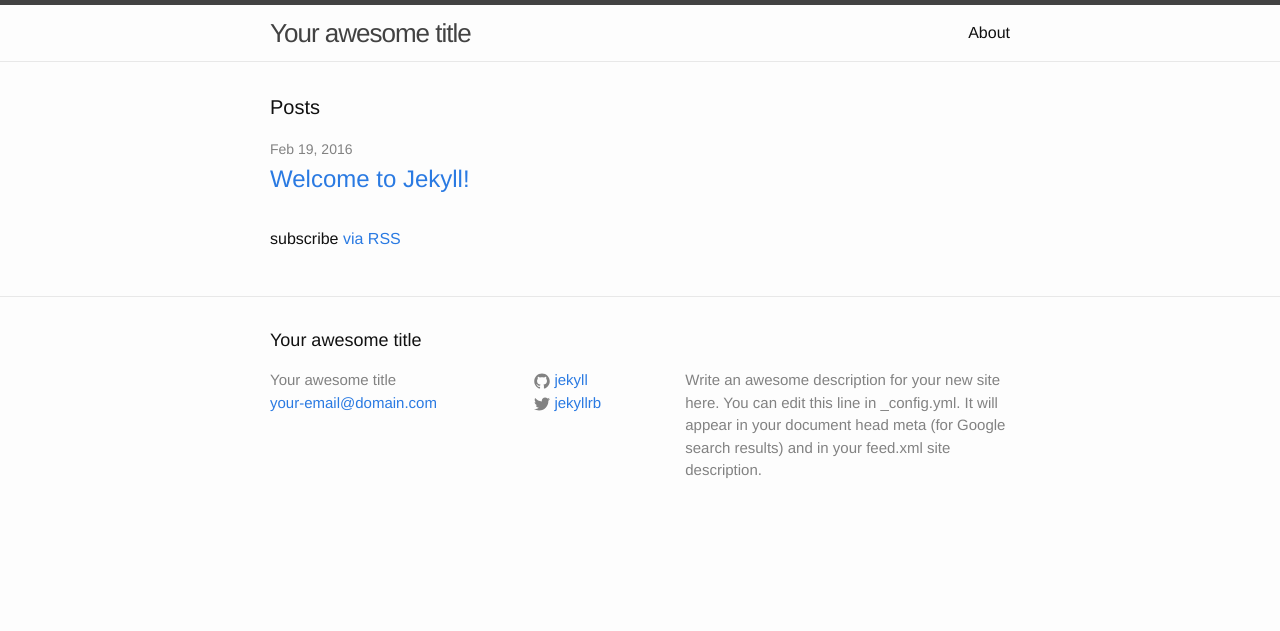
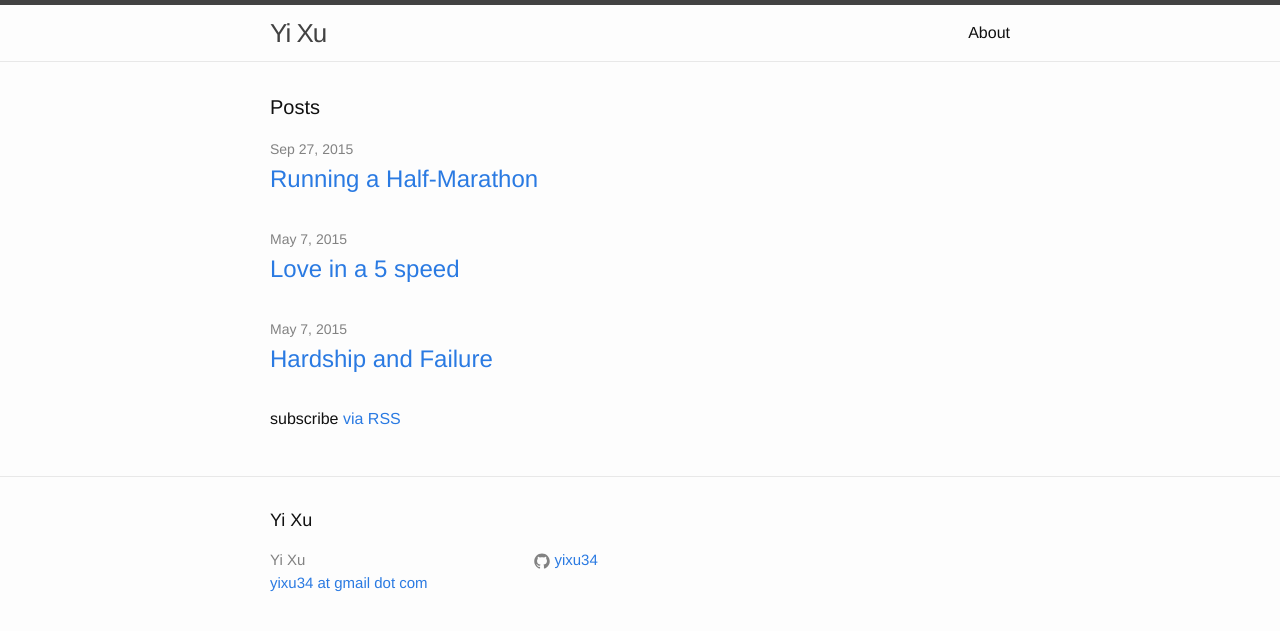
Before and after one commit to yixu34/yixu34.github.io, a Jekyll site: the page built from index.html, in a window 1280 px wide. Shown: the top 631 px of the page. Built offline with Jekyll 4.4.1, drawn with Linux system fonts in a browser that asks for light colours; part of the change alters nothing that is shown.

Commit message:
Porting posts from wordpress

```diff
--- a/_config.yml
+++ b/_config.yml
@@ -6,16 +6,16 @@
 # 'jekyll serve'. If you change this file, please restart the server process.
 
 # Site settings
-title: Your awesome title
-email: your-email@domain.com
-description: > # this means to ignore newlines until "baseurl:"
-  Write an awesome description for your new site here. You can edit this
-  line in _config.yml. It will appear in your document head meta (for
-  Google search results) and in your feed.xml site description.
+title: Yi Xu
+email: yixu34 at gmail dot com
+#description: > # this means to ignore newlines until "baseurl:"
+#  Write an awesome description for your new site here. You can edit this
+#  line in _config.yml. It will appear in your document head meta (for
+#  Google search results) and in your feed.xml site description.
 baseurl: "" # the subpath of your site, e.g. /blog
-url: "http://yourdomain.com" # the base hostname & protocol for your site
-twitter_username: jekyllrb
-github_username:  jekyll
+url: "http://yixu34.github.io" # the base hostname & protocol for your site
+#twitter_username: jekyllrb
+github_username:  yixu34
 
 # Build settings
 markdown: kramdown
--- /dev/null
+++ b/_posts/2015-05-07-hardship-and-failure.markdown
@@ -0,0 +1,79 @@
+---
+layout: post
+title:  "Hardship and Failure"
+date:   2015-05-07 12:00:00 -0800
+categories: hardship failure suffering life
+---
+
+There are innumerable quotes out there about conquering hardship and failure. Nietzsche and various pop stars will tell you “what
+doesn’t kill you makes you stronger”. You read stories of entrepreneurs who were on the verge of bankruptcy, of inventors who
+failed time and time again, only to prove the doubters wrong and become wildly successful in the end. Like many others, I find
+these quotes to be very uplifting given that life is in fact not always easy or fair. Bad things happen, and we all find examples
+of our fellow humans prevailing in the face of adversity to be comforting, because we want to believe that we too could rise to
+the occasion if needed. However, we must be aware that these aphorisms (which I will refer to as the Narrative of Humanity) play
+off our emotions and may cause us to behave irrationally, whereas taking statistical realities into account can result in more
+prudent decisions.
+
+We see hardship as a catalyst for escaping complacency or unfavorable situations. But just as intimidation is not the ideal form
+of persuasion, hardship is not the ideal motivator of change. While hardship can change your perspective and realign your goals,
+it does so at the expense of your physical, emotional, or financial health. And sometimes, it comes with no benefits and only
+costs. Suppose you grew up in a broken home, with one or both parents being alcoholics. You worked two jobs while in high school
+to support yourself and your little brother, all while graduating at the top of your class and going on to becoming a successful
+doctor, lawyer, CEO, or what have you. Your difficult upbringing gave you trust issues and a chip on your shoulder, but it also
+taught you about hard work and service to others. If this sounds like you, then you are most likely not real and are instead a
+television character, and I have a future as a writer. Here’s a more likely version: you sacrificed your time with friends and
+becoming socially adjusted; your money providing for your brother because your parents cannot; your physical health from the long
+hours of work and study; and your emotional well-being from seeing your parents fight, thus forcing you to go through all of this.
+And to top it off, you are…completely average. You’re no better than your peers, yet you still have the aforementioned baggage,
+thereby making your life strictly worse than anyone else’s. And why wouldn’t it be? It may be possible that your situation lights
+a fire inside of you and propels you to overcompensate (like the TV character), but I would say it’s far more plausible that you
+would perform worse compared to an unencumbered version of yourself. But not only is this scenario less interesting, it’s also
+just plain depressing. Instead, we prefer the TV character version that indulges our romanticization of the underdog. If suffering
+is a part of life, we do not want to see examples of people who had nothing to show for it. It just wouldn’t play nicely into the
+Narrative of Humanity that we’ve constructed.
+
+There is an economic corollary to the thought that bad things beget the good. Unfortunately it’s a fallacy, namely the broken
+window fallacy. Taking the broken window fallacy to its logical extreme would mean that we could arrive at economic prosperity by
+destroying all of our assets. And taking “what doesn’t kill you makes you stronger” to its logical extreme would mean that
+physical and emotional torture would make you Superman. You may object to the dealing in absolutes, which I can understand.
+However, I find even small steps in those directions to be undesirable. Wealth and happiness are both things that we seek in life.
+I would not want to put a dent in my car as a motivator for me to make more money any more than I would wish for a more difficult
+childhood as a motivator for me to be a kinder person.
+
+Failure can be thought of as the subset of hardship that we inflict upon ourselves for attempting to realize our goals. Persisting
+towards goals is virtuous since humanity would be in a far lesser place otherwise. What disturbs me though is that some people
+have almost built a cult of failure, as if failure is itself something to be revered. In the startup world, you hear about
+“failing fast”. People will tell you to love failure, and that if you haven’t ever failed then you haven’t learned anything. But
+that’s just it – failure is a means of learning, which is a tool for success but is not success itself. Consider a hypothetical
+scenario where two parallel universe twins each founded companies that ended up being equally successful, but the second twin did
+so with fewer failures along the way (perhaps due to small stroke of luck). I would certainly prefer to be the second twin here.
+You may rationalize this by saying that the first twin’s additional failures “taught him more” or “made him a better person”, but
+these are subjective benefits. I could certainly counter with subjective costs like emotional stress, as any founder who has woken
+up every morning wondering how to keep the company afloat can attest to. And there are certainly objective costs, which include
+time and money thrown down a rat hole. So if you were to control for the outcome, then it should be clear that failure is a bad
+thing. Of course, we often can’t control for or predict outcomes, and taking this conclusion literally and opting for a strategy
+that blindly avoids failure is shortsighted to say the least. But in the case of founding a startup where failure is far more
+likely and the financial and emotional toll can range from painful to downright ruinous, I would have a hard time telling people
+to love failure with a straight face.
+
+It’s important to remember that success, not failure, is the ultimate goal. We merely tolerate failure as a price to pay for
+success. If we took away all success and had only failure in life, then we would be lost. We do not admire people who have only
+ever known failure – we hate, mock, and pity them. We admire people who achieve success eventually, whether it means they got it
+right on the first try or they failed a hundred times before doing so. We look to the scrappy and determined person who stays in
+the game long enough to win big because that expands the pool of people who can be successful. Otherwise, success would be an
+exclusive club only for the lucky, privileged, or gifted, which is another notion that would not sit well with us and would
+conflict with the Narrative of Humanity.
+
+I offer these thoughts as counterpoints and an alternative perspective to mainstream beliefs that I find to be tired and cliched.
+It’s not to say that these mainstream sayings are entirely without merit, but I do think that we look to them more often than we
+should, as if we were intellectually papering over things. The truth is that setbacks and hardships do have an impact on people’s
+well-being, and the Narrative of Humanity simply does not apply to most people. It bothers me when I see someone who has suffered
+in life and sheepishly says that his troubled past made him a better person when he clearly would be better off if he had grown up
+without such hardships. The reality of suffering is that most people who have had disadvantaged upbringings continue to lead
+disadvantaged lives. There are certainly prominent counterexamples, but that doesn’t mean I’ll be placing my bets on someone who
+grew up in the hood any time soon. It also eats away at a nerve every time someone tells me that “at least I learned something”
+from my startup failure – pithy remarks like that suggest that the person does not understand the toll that failure takes on a
+person. The reality of failure is that most people who attempt great things will fail. However, there’s nothing wrong with that. I
+would say that being a good person, friend, or employee is a great success in its own right. For most of us, it is a wiser choice
+to enjoy these everyday foundational successes, rather than deluding ourselves into thinking that we are destined for incredible
+outcomes and setting ourselves up for bitterness and disappointment.
--- /dev/null
+++ b/_posts/2015-06-02-love-in-a-5-speed.markdown
@@ -0,0 +1,54 @@
+---
+layout: post
+title:  "Love in a 5 speed"
+date:   2015-05-07 12:00:00 -0800
+categories: valentine miata car driving poem
+---
+
+I decided to be lazy and repost a poem I wrote about my Miata.  I wrote this around Valentine’s Day on 2014 in a spontaneous bout
+of romantic inspiration.  Enjoy.
+
+**Love in a 5 speed**
+
+I wake up on a Saturday morning, sunshine piercing the clouds
+Birds singing, the ground still wet from last night’s rain
+I think of leaving this warm, comfortable bed and going somewhere, anywhere
+Today could be like watching every single movie I’ve ever watched
+I know I need only walk to the curb, and you will be there
+
+I look at you, with raindrops on your hood, sleeping in as you like to do on weekends
+I smile as I walk up to you.  “Wake up!”, I say.  “Let’s go for a drive!”
+You’re still groggy from your slumber, but you know this is what you were made for
+The key turns, the engine starts.  Into first gear
+Off we go, on our adventure
+
+The highway is sparse, so different from during the week!
+Hands gripping the wheel, the feeling of freedom and being one with the road
+Shift to top gear.  The engine sings like a love song
+Passing other cars like they were street signs.  We do our dance in and out of lanes
+What a nimble and beautiful partner you are
+
+I keep thinking I was supposed to go on a hike, or visit the city, or see an old friend
+But those were just excuses to be with you
+You truly make it about the journey and not the destination
+Every trip back home is just the start of longing for the next one
+
+The sun is setting and the air is chilly.  It’s been a good day, but it’s time to go home
+Your headlights flip up.  The night is so lonely and tranquil
+I feel weary, and want to return to my bed
+The exit is in sight.  Home is close!
+But I want just one last dance with you
+
+Downshift to fourth. Vroom.
+Downshift to third. Vroom!
+Heel-toe downshift to second. VROOOOOOM!!!
+I zip through the corner and your tires slip
+We laugh together, and just when you think you can’t take anymore I steer us back on course
+We’ve done this a hundred times before, but my heart still races every time
+
+We pull up to the curb
+Headlights off, engine off.  I know you want to keep going, but I’m only human
+I step out and walk back to the house, but I’m in no hurry
+I turn and look at you as I’m walking, smiling at you just as I did in the morning
+I climb into bed and close my eyes, replaying the day in my mind
+Until next time.
--- /dev/null
+++ b/_posts/2015-09-27-running-a-half-marathon.markdown
@@ -0,0 +1,75 @@
+---
+layout: post
+title:  "Running a Half-Marathon"
+date:   2015-09-27 12:00:00 -0800
+categories: running half marathon
+---
+
+A couple of months ago, I ran in the first half of the San Francisco marathon. It was my first serious organized race. My goal was
+to finish in under two hours, and my official finish time was 1:57:23. Yay. Like others who ran in the race, I felt a sense of
+accomplishment having done it, and the fact that I had hit my goal made it that much more satisfying. And while I surely had some
+feelings that were similar to what others experienced, I also wanted to reflect on some thoughts that I doubt other runners had,
+if only because of my own peculiarities.
+
+Running in an organized race was never particularly high on my bucket list, but the notion of pushing my body to new limits had
+popped in and out of my head a few times before. I never gave it serious consideration though, since I was in decent enough shape
+and figured that there’s no need to torture yourself just to prove something. In fact, I thought all of the people who subjected
+themselves to simultaneous, coordinated suffering to be idiots (and still do for the most part). So why did I join the idiot crew
+myself? One reason, simply put, is that I’m getting older. Regardless of how meaningful I thought it was to reach one’s physical
+limits, I couldn’t escape the fact that time only moves in one direction – it would gradually wear on my body and make it more and
+more difficult to even ask the question of whether or not I could. I was like an aging couple that started to second-guess their
+decision to not have children.
+
+As another consequence of getting older, it also didn’t help that I had gained a fair amount of weight over the past year. Not
+enough to be really noticeable to others, but enough to where I had to buy pants a couple of sizes larger, and to where I would
+compare pictures of myself from years past and feel a mild sense of disappointment. Some weight gain can be attributed to a
+slowdown in the metabolism as one ages, but the fact of the matter was that my lifestyle had also become sloppier. I had a general
+feeling that my eating habits had declined, but I never really tracked my food intake, so it wasn’t all that obvious what I had
+changed over the years (though one thing to note is that I now consume far more beer than I used to even a year or two ago).
+Another obvious change was that after I moved to the city, I all but stopped playing volleyball. And so I figured that running a
+half-marathon would kill two birds with stone: checking off a bucket list item, and restoring cardiovascular exercise into my
+routine to lose some weight. Now, it’s a fairly well-known fact that doing steady-state, low-intensity cardio is not an efficient
+method for losing weight, and it’s also a form of exercise I happen to find to be incredibly dull and painful. But I made that
+pill easier to swallow by reminding myself that it’s good to keep an open mind and try new forms of exercise. And besides, I
+wasn’t doing any cardio to begin with, so anything was better than nothing! It’s like I always say, the best exercise routine is
+the one that actually gets done.
+
+Another motivating factor behind deciding to run in the race was one that can be said of all exercise in general – you get what
+you put in. This truism resonated with me because to me it meant that exercise is something that is 100% in your control. I’ve had
+ups and downs in my life, especially in my career. There were times when I felt that that opportunities were scarce or
+unavailable, and that the people around me were unsupportive or just plain awful. Of course, plenty of that blame lies squarely on
+my shoulders. But I can confidently say that I’ve been in some really shitty environments where the deck was stacked against me. A
+defining characteristic of a suboptimal environment is one where one’s maximal efforts result in little to no change, be it in
+oneself or one’s surroundings. This simply does not hold when it comes to exercise. Everyone may have different physical limits,
+but one’s progress is defined entirely by the self. Sabotage and politics are non-factors, axiomatically. This was a refreshing
+change of pace from the rest of life. It was exhilarating to know that if I were to fail to meet my goal, or just wuss out from
+doing the race entirely, I would have no one to blame or to answer to but myself. Likewise, if I were to succeed in my goal, I
+could attribute it entirely to my own efforts, not to circumstance, coalition building, or dumb luck. Most things in life are not
+like this (nor would I necessarily want them to be), but it’s nice to have at least a few that are guaranteed wins.
+
+The last and possibly most unusual reason for why I did this was because everyone else was – or rather, it was in *spite* of that.
+You might think that spite would be an insane reason to haul your ass out of bed five days a week (three of those started the day
+at 7:30am), with one of those days containing a double-digit mile run, and you would be absolutely right. I chalk it up to one of
+my personality traits, which is the desire to be unique or otherwise stand out in some way. Thus, to participate in an organized
+race, an activity that pervades the health-conscious yuppie culture that surrounds me here in San Francisco, seemed antithetical
+to my values. I had a hard time stomaching the idea that it wouldn’t matter how personal or noble my own goals were, since I would
+only see myself as one of *those* people. You know exactly who I’m talking about. The people who post their latest Strava or
+RunKeeper routes on Facebook to show that they’re living such fit lives. The people in “running clubs” who wear ridiculous outfits
+that are somehow both coordinated and mismatching at the same time, as if to show that running were such a dreadful ordeal that it
+requires clownery and high-fives with “you go dude/girl!” in order to endure it. The people who sign up for a 10k and finish at a
+leisurely time of 1.5 hours, since it would be a shame to not take a break every mile or so to take a selfie and enjoy the view.
+The people who participate in the Reebok® Spartan Race™, which consists of a bunch of pudgy buffoons pitifully tossing plastic
+javelins at cardboard targets. In other words, the people for whom physical exercise has become a commercialized and banal
+lifestyle that includes an utter lack of self-awareness. These are the people and the culture that I decided to reject, in my own
+quiet, ironic, and self-harming way.
+
+Nevertheless, running the race left me with some delightful memories and lessons: the anticipation of walking to the Ferry
+Building and shuffling into the starting corral while it was still dark outside; the rhythmic splendor of thousands of feet
+pitter-pattering along the Embarcadero, with not a single word uttered; the cool serenity of running across the Golden Gate bridge
+in the mist as the sun just started to light the sky; the sudden hitting of a wall, with the last mile seeming harder than the
+previous twelve combined; the annoyance I felt towards the announcer when he butchered my name as I crossed the finish line; the
+satisfaction and relief from it all being over, the culmination of two months of sweat and aches; the peace I felt in my soul as I
+showered and then collapsed into bed, seeing that my efforts were rewarded, as if a small, personal justice were served; and
+finally, the humility I felt when I realized I didn’t have it all figured out after all, that the unity and support of others is
+good, and that there may actually be something to the idea of participating in something that is bigger than yourself. It would
+just be nice if it were less tiring.
--- a/_posts/2016-02-18-welcome-to-jekyll.markdown
+++ /dev/null
@@ -1,25 +0,0 @@
----
-layout: post
-title:  "Welcome to Jekyll!"
-date:   2016-02-18 23:38:58 -0800
-categories: jekyll update
----
-You’ll find this post in your `_posts` directory. Go ahead and edit it and re-build the site to see your changes. You can rebuild the site in many different ways, but the most common way is to run `jekyll serve`, which launches a web server and auto-regenerates your site when a file is updated.
-
-To add new posts, simply add a file in the `_posts` directory that follows the convention `YYYY-MM-DD-name-of-post.ext` and includes the necessary front matter. Take a look at the source for this post to get an idea about how it works.
-
-Jekyll also offers powerful support for code snippets:
-
-{% highlight ruby %}
-def print_hi(name)
-  puts "Hi, #{name}"
-end
-print_hi('Tom')
-#=> prints 'Hi, Tom' to STDOUT.
-{% endhighlight %}
-
-Check out the [Jekyll docs][jekyll-docs] for more info on how to get the most out of Jekyll. File all bugs/feature requests at [Jekyll’s GitHub repo][jekyll-gh]. If you have questions, you can ask them on [Jekyll Talk][jekyll-talk].
-
-[jekyll-docs]: http://jekyllrb.com/docs/home
-[jekyll-gh]:   https://github.com/jekyll/jekyll
-[jekyll-talk]: https://talk.jekyllrb.com/
```
